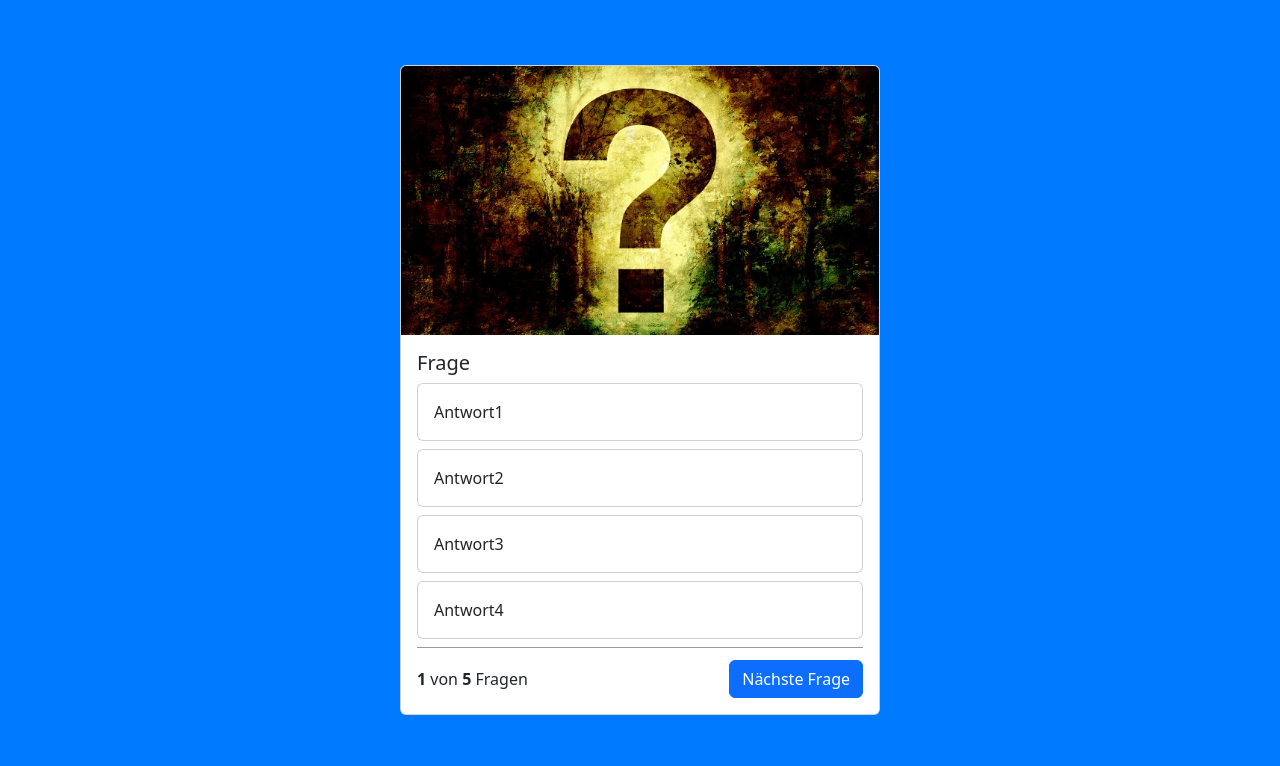
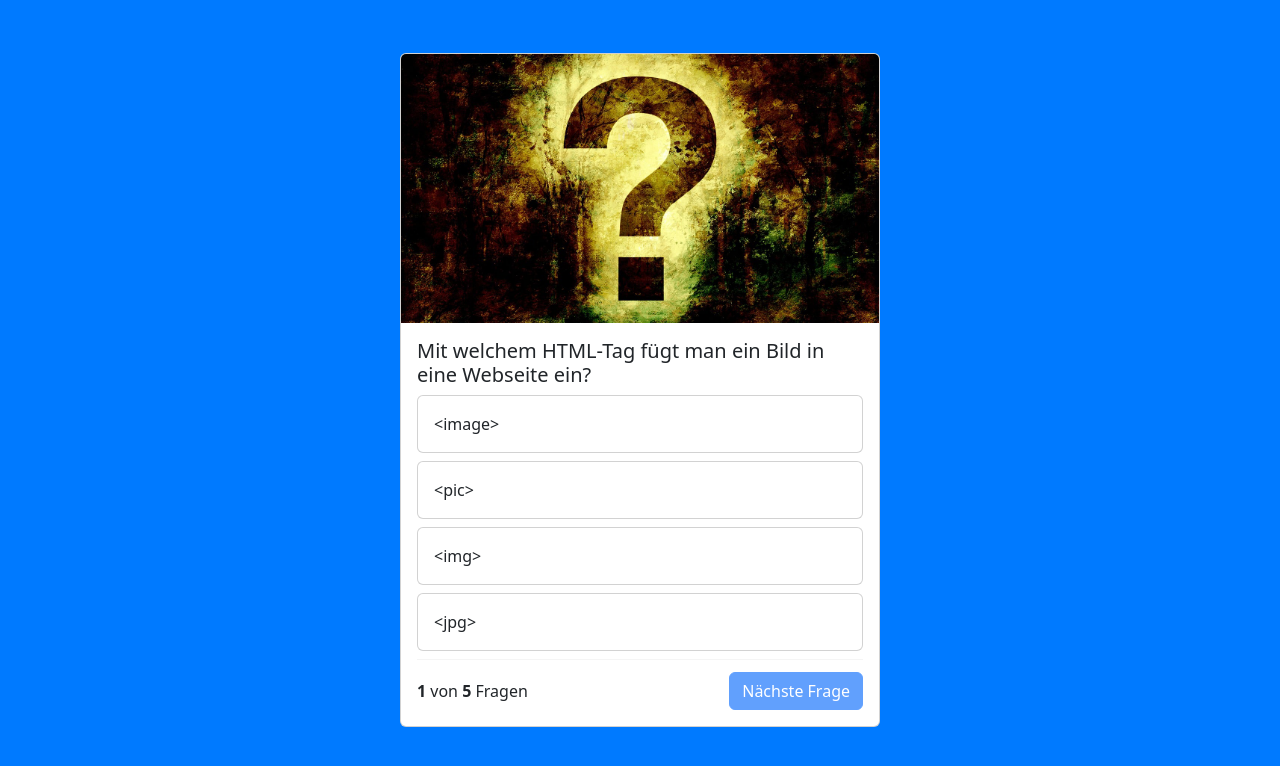
Before and after one commit to RalfVoelker/Quiz-App, a plain HTML site: page index.html in a window 1280 px wide. Shown: the part 60-826 px from the top of the page. Drawn offline with nearby package versions, Linux system fonts and the light colour scheme.

Commit message:
16.02.24 11:17

```diff
--- a/index.html
+++ b/index.html
@@ -13,7 +13,7 @@
     <script src="https://cdn.jsdelivr.net/npm/bootstrap@5.3.2/dist/js/bootstrap.bundle.min.js" integrity="sha384-C6RzsynM9kWDrMNeT87bh95OGNyZPhcTNXj1NW7RuBCsyN/o0jlpcV8Qyq46cDfL" crossorigin="anonymous"></script>
   </head>
 
-  <body>
+  <body onload="init()">
 
      <nav class="navbar navbar-light bg-light">
       <div class="container-fluid">
@@ -25,36 +25,43 @@
     <div class="container">
      <div class="card quiz-card" >
       <img src="img/question-mark1.jpg" class="card-img-top">
-      <div class="card-body">
-        <h5 class="card-title">Frage</h5>
 
-        <div class="card mb-2">
-          <div class="card-body">
+    <div class="card-body" id="end-screen" style="display: none;" >
+      Quiz beendet
+    </div>
+
+
+      <div class="card-body" id="question-body">
+        <h5 class="card-title" id="question">Frage</h5>
+
+        <div class="card quiz-answer-card mb-2" onclick="answer('answer_1')">
+          <!-- <div class="card quiz-answer-card mb-2" onclick="answer('answer_1')"> -->
+          <div class="card-body" id="answer_1">
             Antwort1
           </div>
         </div>
 
-        <div class="card mb-2">
-          <div class="card-body">
+        <div class="card quiz-answer-card mb-2" onclick="answer('answer_2')">
+          <div class="card-body" id="answer_2">
             Antwort2
           </div>
         </div>
 
-        <div class="card mb-2">
-          <div class="card-body">
+        <div class="card quiz-answer-card mb-2" onclick="answer('answer_3')">
+          <div class="card-body" id="answer_3">
             Antwort3
           </div>
         </div>
 
-        <div class="card mb-2">
-          <div class="card-body">
+        <div class="card quiz-answer-card mb-2" onclick="answer('answer_4')">
+          <div class="card-body" id="answer_4">
             Antwort4
           </div>
         </div>
 
         <div class="question-footer">
-          <div><b>1</b> von <b>5</b> Fragen</div>
-          <button type="button" class="btn btn-primary">Nächste Frage</button>
+          <div><b id="question-number"></b> von <b id="number-of-questions"></b> Fragen</div>
+          <button onclick="nextQuestion()"  type="button" class="btn btn-primary" id="next-button" disabled>Nächste Frage</button>
         </div>
 
       </div>
--- a/script.js
+++ b/script.js
@@ -0,0 +1,111 @@
+let questions = [
+    {
+        "question": "Mit welchem HTML-Tag fügt man ein Bild in eine Webseite ein?",
+        "answer_1": "&ltimage&gt",
+        "answer_2": "&ltpic&gt",
+        "answer_3": "&ltimg&gt",
+        "answer_4": "&ltjpg&gt",
+        "right_answer": 3
+    },
+    {
+        "question": "Wie fügt man einen Zeilenumbruch in HTML ein?",
+        "answer_1": "&ltdr&gt",
+        "answer_2": "&ltbr&gt",
+        "answer_3": "&ltbreak&gt",
+        "answer_4": "&lttd&gt",
+        "right_answer": 2
+    },
+    {
+        "question": "Welche HTML-Tags werden verwendet, um eine geordnete Liste zu erstellen?",
+        "answer_1": "&ltol&gt",
+        "answer_2": "&ltul&gt",
+        "answer_3": "&ltli&gt",
+        "answer_4": "&lttr&gt",
+        "right_answer": 1
+    },
+    {
+        "question": "Welches Element wird verwendet, um Eine Überschrift einer Webseite darzustellen?",
+        "answer_1": "&ltheadline&gt",
+        "answer_2": "&lthl&gt",
+        "answer_3": "&lth1&gt",
+        "answer_4": "&ltnav&gt",
+        "right_answer": 3
+    },
+    {
+        "question": "Mit welchen HTML-Tag erstellt man einen Link zu einer anderen Webseite?",
+        "answer_1": "&ltlink&gt",
+        "answer_2": "&lthttp&gt",
+        "answer_3": "&ltweb&gt",
+        "answer_4": "&lta&gt",
+        "right_answer": 4
+    }
+];
+
+
+let currentQuestion = 0; //erste Frage
+
+
+function init(){
+    document.getElementById('number-of-questions').innerHTML = questions.length;    // Anzahl der Fragen anzeigen
+    document.getElementById('question-number').innerHTML = currentQuestion + 1;    // Nummer der aktuellen Frage anzeigen
+    showQuestion();                                                                 // Frage anzeigen
+};
+
+
+function showQuestion(){
+    if (currentQuestion >= questions.length) {
+        document.getElementById('end-screen').style = '';
+        document.getElementById('question-body').style = 'display: none';
+        // showEndScreen() ;  //TODO END-Screen
+    }else{
+        let question = questions[currentQuestion];                            // Nummer der aktuellen Frage in ""question schreiben
+        document.getElementById('question').innerHTML = question['question']; // Anzeige der Frage
+        document.getElementById('answer_1').innerHTML = question['answer_1']; // Anzeige der 1. Antwort
+        document.getElementById('answer_2').innerHTML = question['answer_2']; // Anzeige der 2. Antwort
+        document.getElementById('answer_3').innerHTML = question['answer_3']; // Anzeige der 3. Antwort
+        document.getElementById('answer_4').innerHTML = question['answer_4']; // Anzeige der 4. Antwort
+        document.getElementById('question-number').innerHTML = currentQuestion + 1;
+    }
+};
+
+
+function showEndScreen(){
+    document.getElementById('question').innerHTML = 'Game over'; // Anzeige der Frage
+        document.getElementById('answer_1').innerHTML = ''; // Anzeige der 1. Antwort
+        document.getElementById('answer_2').innerHTML = ''; // Anzeige der 2. Antwort
+        document.getElementById('answer_3').innerHTML = ''; // Anzeige der 3. Antwort
+        document.getElementById('answer_4').innerHTML = ''; // Anzeige der 4. Antwort
+
+}
+
+
+function answer(selection){
+    let question = questions[currentQuestion];                  //welche Frage...
+    let selectedQuestionNumber = selection.slice(-1);           //Nummer der Frage (letztes Zeichen aus String)
+    let idOfRigthAnswer = `answer_${question['right_answer']}`; //id der richtigen Antwort
+
+    if(selectedQuestionNumber == question['right_answer']){
+        document.getElementById(selection).parentNode.classList.add('bg-success');//wenn Antwort richtig dann grün ansonsten falsche Antwort rot und Anzeige der richtigen Antwort in grün
+    }else{
+        document.getElementById(selection).parentNode.classList.add('bg-danger');//mit parrentNode dem übergeordneten Element von "answer_x" die Farbe des Buttons hinzufügen
+        document.getElementById(idOfRigthAnswer).parentNode.classList.add('bg-success');
+    }
+    document.getElementById('next-button').disabled = false; // Button auf enabled setzen
+}
+
+
+function nextQuestion(){
+    currentQuestion++;  // nummer der aktuellen Frage um 1 erhöhen
+    document.getElementById('next-button').disabled = true; // Button auf disabled setzen
+    resetAnswerButton();
+    showQuestion();     // aktuelle Frage anzeigen
+}
+
+
+function resetAnswerButton(){
+    for (let i = 1; i < questions.length; i++) {
+        let idOfAnswer = `answer_${i}`; //id der Antwort
+        document.getElementById(idOfAnswer).parentNode.classList.remove('bg-danger');
+        document.getElementById(idOfAnswer).parentNode.classList.remove('bg-success');
+    }
+}
--- a/style.css
+++ b/style.css
@@ -12,9 +12,18 @@ body{
     display: flex;
     justify-content: space-between;
     align-items: center;
-    border-top: 1px solid rgba(0,0,0,0.4);
+    border-top: 1px solid rgba(0,0,0,0.04);
     padding-top: 12px;
 }
  .quiz-card{
     width: 30rem;
 }
+
+.quiz-answer-card:hover{
+    cursor: pointer;
+    background-color: rgba(0,0,0,0.05);
+}
+
+.bg-success, .bg-danger {
+    color: white!important;
+}
```
Also changed, not shown: img/trophy.png (added).
